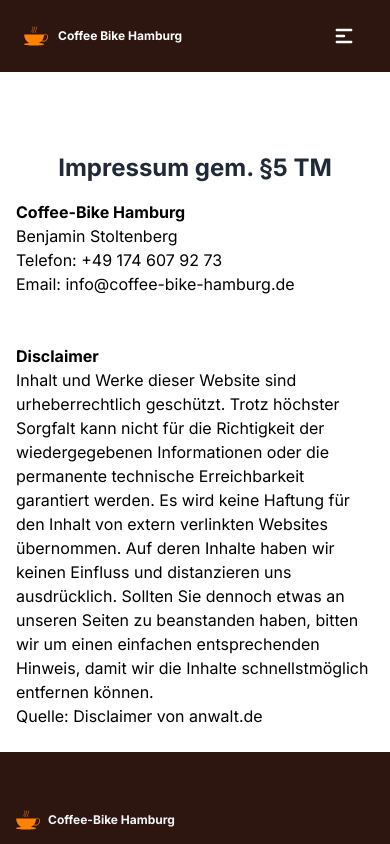
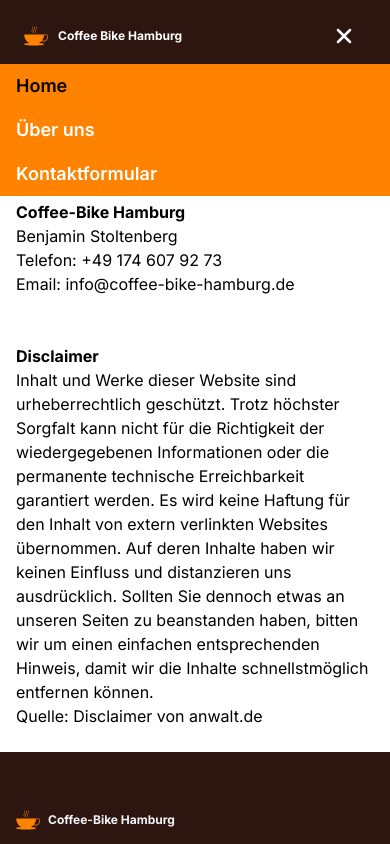
Before and after one commit to futurefounder/coffee-bike-hamburg, a Next.js app: page /impressum in a window 390 px wide. Both pictures are taken after a click on the button 344 px from the left and 36 px from the top of the page. Shown: the top 844 px of the page. Built offline with nearby package versions, Linux system fonts and the light colour scheme; what tailwindcss-animated would draw is missing.

Commit message:
add mobile navigation

```diff
--- a/src/app/components/Navigation.tsx
+++ b/src/app/components/Navigation.tsx
@@ -1,5 +1,5 @@
 "use client";
-import { useEffect } from "react";
+import { useEffect, useState } from "react";
 
 type NavigationProps = {
   bgClass: string; // Assuming bgClass is a string
@@ -9,6 +9,11 @@
   bgClass,
   shouldChangeOnScroll,
 }: NavigationProps) {
+  const [isMenuOpen, setIsMenuOpen] = useState(false);
+
+  const toggleMenu = () => {
+    setIsMenuOpen(!isMenuOpen);
+  };
   useEffect(() => {
     const handleScroll = () => {
       if (!shouldChangeOnScroll) return;
@@ -36,9 +41,10 @@
   }, [shouldChangeOnScroll]);
 
   return (
+    <>
       <header
         id="nav"
-      className={`fixed top-0 w-full transition-colors duration-1000 z-20 flex justify-between items-center py-4 md:py-8 ${bgClass}`}
+        className={`fixed top-0 w-full transition-colors duration-1000 z-30 flex justify-between items-center py-4 md:py-8 ${bgClass}`}
       >
         {/* <!-- logo - start --> */}
         <a
@@ -72,7 +78,6 @@
           Coffee Bike Hamburg
         </a>
         {/* <!-- logo - end --> */}
-
         {/* <!-- nav - start --> */}
         <nav className="hidden gap-12 lg:flex ">
           <a href="/" className="text-lg font-semibold text-coffeeAccent">
@@ -92,7 +97,6 @@
           </a>
         </nav>
         {/* <!-- nav - end --> */}
-
         {/* <!-- buttons - start --> */}
         <div className="flex flex-row">
           <a
@@ -118,14 +122,32 @@
               0174/6079273{" "}
             </div>
           </a>
-
+          {/* Mobile Menu Button */}
           <button
             type="button"
-          className="inline-flex items-center mr-6 gap-2 rounded-lg bg-transparent px-2.5 py-2 text-sm font-semibold text-white ring-indigo-300 hover:bg-coffeeAccent hover:text-white focus-visible:ring active:text-white md:text-base lg:hidden"
+            className="inline-flex items-center mr-6 gap-2 rounded-lg bg-transparent px-2.5 py-2 text-sm font-semibold text-white ring-indigo-300 hover:transparent hover:text-white focus-visible:ring active:text-white md:text-base lg:hidden"
+            onClick={() => setIsMenuOpen(!isMenuOpen)}
           >
+            {isMenuOpen ? (
+              <svg
+                xmlns="http://www.w3.org/2000/svg"
+                fill="none"
+                viewBox="0 0 24 24"
+                strokeWidth="2.5"
+                stroke="currentColor"
+                className="w-6 h-6"
+              >
+                <path
+                  strokeLinecap="round"
+                  strokeLinejoin="round"
+                  d="M6 18 18 6M6 6l12 12"
+                />
+              </svg>
+            ) : (
               <svg
                 xmlns="http://www.w3.org/2000/svg"
                 className="h-6 w-6"
+                strokeWidth="1.5"
                 viewBox="0 0 20 20"
                 fill="currentColor"
               >
@@ -135,10 +157,34 @@
                   clipRule="evenodd"
                 />
               </svg>
+            )}
           </button>
-      </div>
+        </div>{" "}
+        {/* Mobile Menu */}
+        <nav
+          className={`lg:hidden ${
+            isMenuOpen ? "flex" : "hidden"
+          } flex-col w-full absolute top-[insert top value] z-20 bg-coffeeAccent overflow-auto`}
+          style={{ top: "4rem" }} // Adjust this value based on the actual height of your header
+        >
+          <a href="/" className="text-lg font-semibold text-black py-2 px-4">
+            Home
+          </a>
+          <a
+            href="#benefits"
+            className="text-lg font-semibold text-white py-2 px-4"
+          >
+            Über uns
+          </a>
+          <a
+            href="#anfragen"
+            className="text-lg font-semibold text-white py-2 px-4"
+          >
+            Kontaktformular
+          </a>
+        </nav>
         {/* <!-- buttons - end --> */}
-    </header>
-    // </div>
+      </header>{" "}
+    </>
   );
 }
```
Lines whose indentation alone changed are shown as unchanged.
